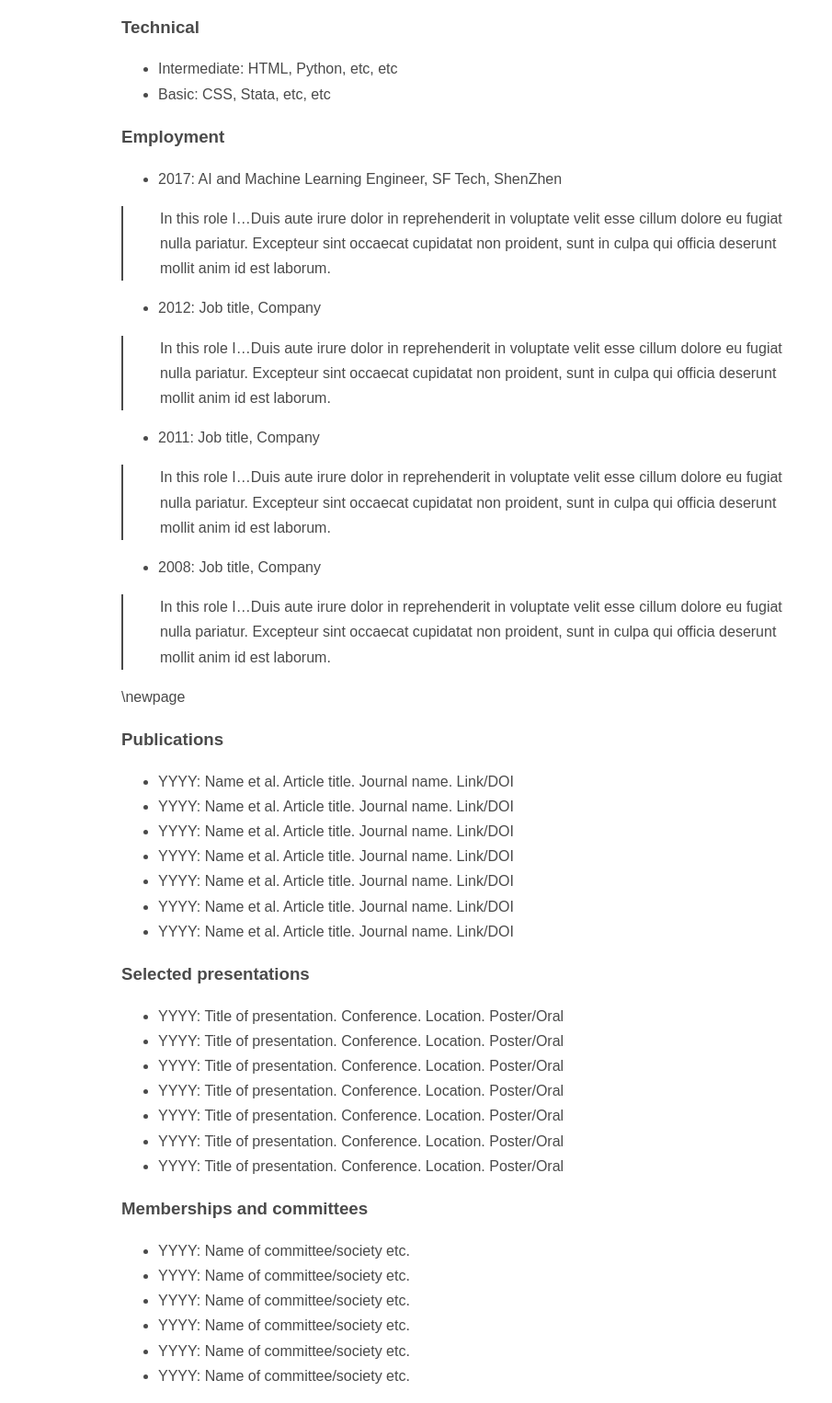
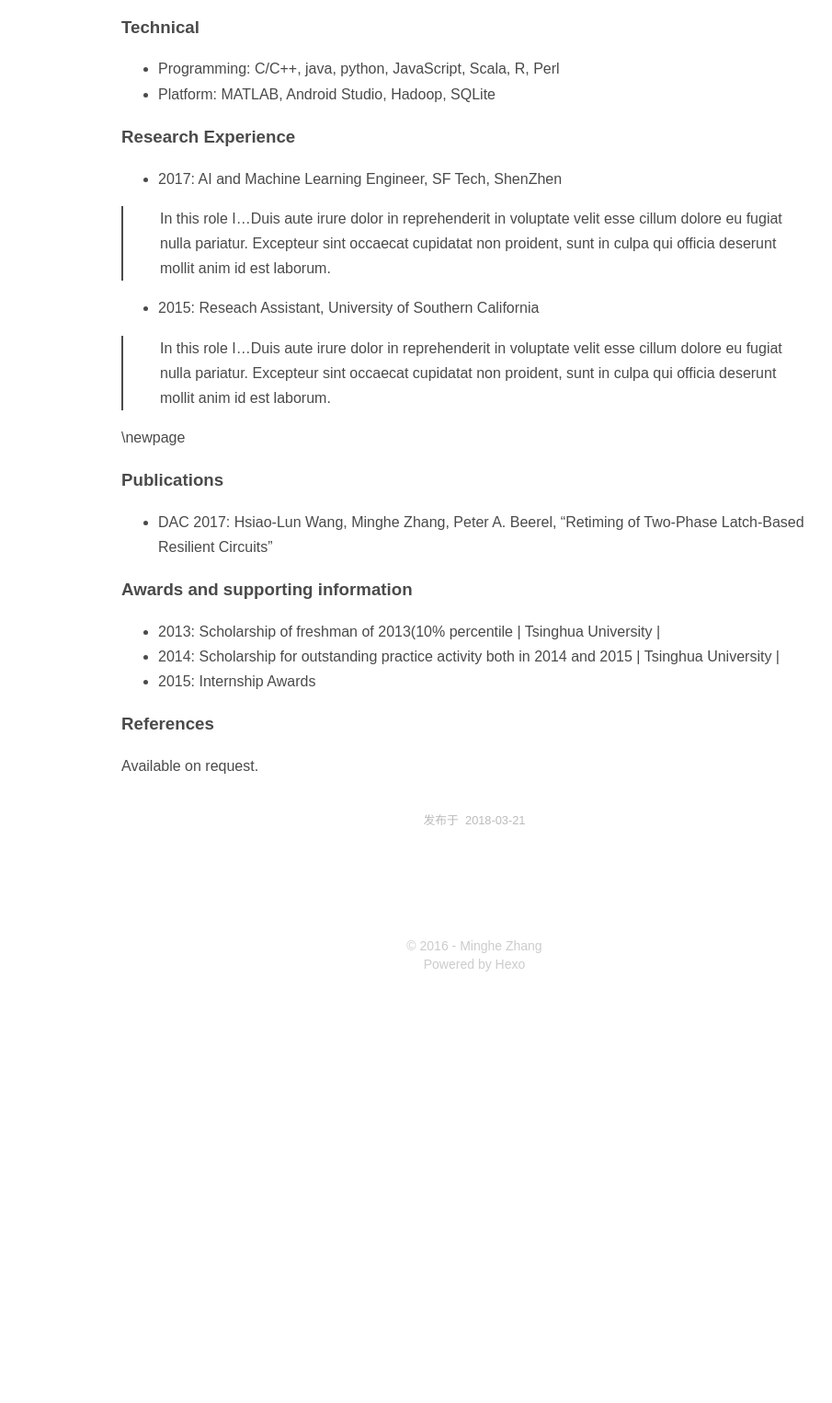
Before and after one commit to Minghe0Zhang/Minghe0Zhang.github.io, a plain HTML site: page 2018/03/21/CV/index.html in a window 1280 px wide. Shown: the part 380-1905 px from the top of the page at 92% size, 244-1149 px from the left. After the commit the page ends 1470 px from the top, so only its background shows below. Drawn offline with Linux system fonts and the light colour scheme; a small style sheet from the web is missing.

Commit message:
Site updated: 2018-03-23 18:53:39

```diff
--- a/2018/03/21/CV/index.html
+++ b/2018/03/21/CV/index.html
@@ -4,7 +4,7 @@
   <meta charset="UTF-8">
   <meta name="viewport" content="width=device-width, initial-scale=1.0">
   <meta http-equiv="X-UA-Compatible" content="ie=edge">
-  <title>CV | Minghe Zhang</title>
+  <title>Minghe Zhang | Minghe Zhang</title>
 
 
   <!--link rel="stylesheet" href="//cdn.jsdelivr.net/highlight.js/9.10.0/styles/github-gist.min.css"-->
@@ -58,80 +58,41 @@
             <div>
   <article class='ContentView'>
     <header class='PageTitle'>
-        <h1>CV</h1>
+        <h1>Minghe Zhang</h1>
     </header>
 
     <section>
       <h3 id="Personal-summary"><a href="#Personal-summary" class="headerlink" title="Personal summary"></a>Personal summary</h3><blockquote>
-<p>My research interests are machine learning , network analysis</p>
+<p>My research interests are machine learning , data analysis and network analysis</p>
 </blockquote>
 <h3 id="Education"><a href="#Education" class="headerlink" title="Education"></a>Education</h3><ul>
 <li>M.S.     Electrical and Computing Engineering, Georgia Tech (2017-2019)</li>
 <li>B.S.     Electronic Engineering, Tsinghua University (2013-2017)</li>
 </ul>
 <h3 id="Technical"><a href="#Technical" class="headerlink" title="Technical"></a>Technical</h3><ul>
-<li>Intermediate: HTML, Python, etc, etc</li>
-<li>Basic: CSS, Stata, etc, etc</li>
+<li>Programming: C/C++, java, python, JavaScript, Scala, R, Perl</li>
+<li>Platform: MATLAB, Android Studio, Hadoop, SQLite</li>
 </ul>
-<h3 id="Employment"><a href="#Employment" class="headerlink" title="Employment"></a>Employment</h3><ul>
+<h3 id="Research-Experience"><a href="#Research-Experience" class="headerlink" title="Research Experience"></a>Research Experience</h3><ul>
 <li>2017: AI and Machine Learning Engineer, SF Tech, ShenZhen</li>
 </ul>
 <blockquote>
 <p>In this role I…Duis aute irure dolor in reprehenderit in voluptate velit esse cillum dolore eu fugiat nulla pariatur. Excepteur sint occaecat cupidatat non proident, sunt in culpa qui officia deserunt mollit anim id est laborum.</p>
 </blockquote>
 <ul>
-<li>2012: Job title, Company</li>
-</ul>
-<blockquote>
-<p>In this role I…Duis aute irure dolor in reprehenderit in voluptate velit esse cillum dolore eu fugiat nulla pariatur. Excepteur sint occaecat cupidatat non proident, sunt in culpa qui officia deserunt mollit anim id est laborum.</p>
-</blockquote>
-<ul>
-<li>2011: Job title, Company</li>
-</ul>
-<blockquote>
-<p>In this role I…Duis aute irure dolor in reprehenderit in voluptate velit esse cillum dolore eu fugiat nulla pariatur. Excepteur sint occaecat cupidatat non proident, sunt in culpa qui officia deserunt mollit anim id est laborum.</p>
-</blockquote>
-<ul>
-<li>2008: Job title, Company</li>
+<li>2015: Reseach Assistant, University of Southern California</li>
 </ul>
 <blockquote>
 <p>In this role I…Duis aute irure dolor in reprehenderit in voluptate velit esse cillum dolore eu fugiat nulla pariatur. Excepteur sint occaecat cupidatat non proident, sunt in culpa qui officia deserunt mollit anim id est laborum.</p>
 </blockquote>
 <p>\newpage</p>
 <h3 id="Publications"><a href="#Publications" class="headerlink" title="Publications"></a>Publications</h3><ul>
-<li>YYYY: Name et al. Article title. Journal name. Link/DOI</li>
-<li>YYYY: Name et al. Article title. Journal name. Link/DOI</li>
-<li>YYYY: Name et al. Article title. Journal name. Link/DOI</li>
-<li>YYYY: Name et al. Article title. Journal name. Link/DOI</li>
-<li>YYYY: Name et al. Article title. Journal name. Link/DOI</li>
-<li>YYYY: Name et al. Article title. Journal name. Link/DOI</li>
-<li>YYYY: Name et al. Article title. Journal name. Link/DOI</li>
-</ul>
-<h3 id="Selected-presentations"><a href="#Selected-presentations" class="headerlink" title="Selected presentations"></a>Selected presentations</h3><ul>
-<li>YYYY: Title of presentation. Conference. Location. Poster/Oral</li>
-<li>YYYY: Title of presentation. Conference. Location. Poster/Oral</li>
-<li>YYYY: Title of presentation. Conference. Location. Poster/Oral</li>
-<li>YYYY: Title of presentation. Conference. Location. Poster/Oral</li>
-<li>YYYY: Title of presentation. Conference. Location. Poster/Oral</li>
-<li>YYYY: Title of presentation. Conference. Location. Poster/Oral</li>
-<li>YYYY: Title of presentation. Conference. Location. Poster/Oral</li>
-</ul>
-<h3 id="Memberships-and-committees"><a href="#Memberships-and-committees" class="headerlink" title="Memberships and committees"></a>Memberships and committees</h3><ul>
-<li>YYYY: Name of committee/society etc.</li>
-<li>YYYY: Name of committee/society etc.</li>
-<li>YYYY: Name of committee/society etc.</li>
-<li>YYYY: Name of committee/society etc.</li>
-<li>YYYY: Name of committee/society etc.</li>
-<li>YYYY: Name of committee/society etc.</li>
+<li>DAC 2017: Hsiao-Lun Wang, Minghe Zhang, Peter A. Beerel, “Retiming of Two-Phase Latch-Based Resilient Circuits”</li>
 </ul>
 <h3 id="Awards-and-supporting-information"><a href="#Awards-and-supporting-information" class="headerlink" title="Awards and supporting information"></a>Awards and supporting information</h3><ul>
-<li>YYYY: Description of award, certificate, supporting info etc.</li>
-<li>YYYY: Description of award, certificate, supporting info etc.</li>
-<li>YYYY: Description of award, certificate, supporting info etc.</li>
-<li>YYYY: Description of award, certificate, supporting info etc.</li>
-<li>YYYY: Description of award, certificate, supporting info etc.</li>
-<li>YYYY: Description of award, certificate, supporting info etc.</li>
-<li>YYYY: Description of award, certificate, supporting info etc.</li>
+<li>2013: Scholarship of freshman of 2013(10% percentile | Tsinghua University |</li>
+<li>2014: Scholarship for outstanding practice activity both in 2014 and 2015 | Tsinghua University |</li>
+<li>2015: Internship Awards</li>
 </ul>
 <h3 id="References"><a href="#References" class="headerlink" title="References"></a>References</h3><p>Available on request.</p>
 
```
Also changed, not shown: archives/2018/03/index.html (+1 -1 lines), archives/2018/index.html (+1 -1 lines), archives/index.html (+1 -1 lines), index.html (+10 -49 lines).
